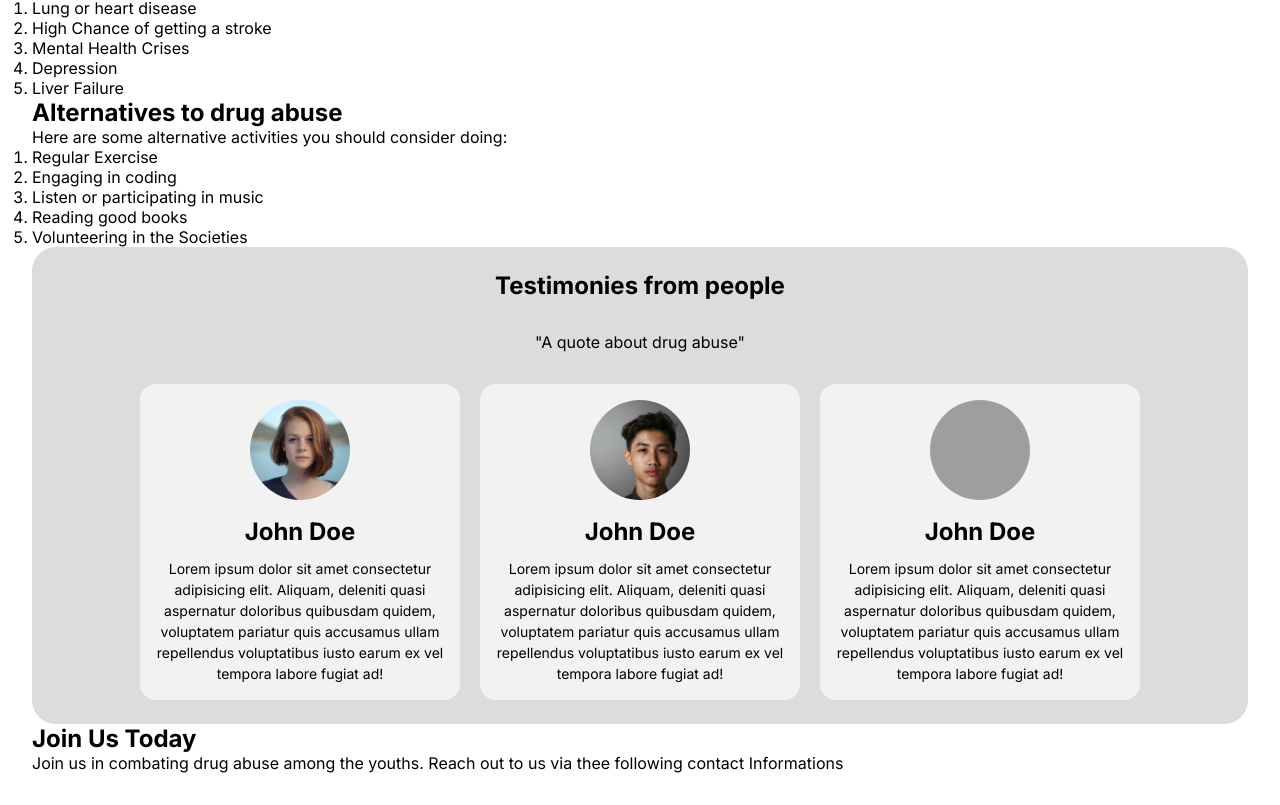
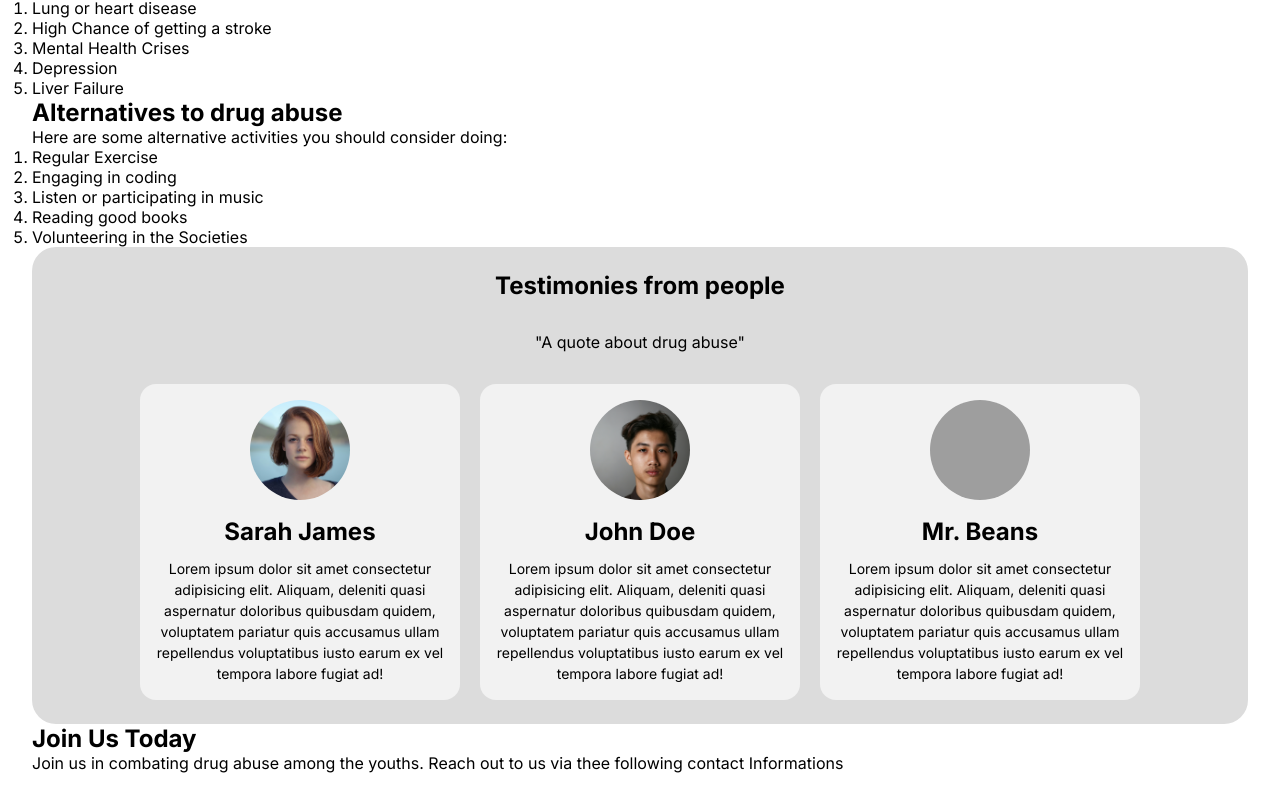
Before and after one commit to ayscript/htnl-project-2, a plain HTML site: page index.html in a window 1280 px wide. Shown: the part 453-1258 px from the top of the page. Drawn offline with Linux system fonts and the light colour scheme; grey boxes are pictures that could not be loaded.

Commit message:
new commit

```diff
--- a/index.html
+++ b/index.html
@@ -84,7 +84,7 @@
                 alt=""
                 class="profile_image"
               />
-              <p class="name">John Doe</p>
+              <p class="name">Sarah James</p>
             </div>
             <p>
               Lorem ipsum dolor sit amet consectetur adipisicing elit. Aliquam,
@@ -120,7 +120,7 @@
                 alt=""
                 class="profile_image"
               />
-              <p class="name">John Doe</p>
+              <p class="name">Mr. Beans</p>
             </div>
             <p>
               Lorem ipsum dolor sit amet consectetur adipisicing elit. Aliquam,
```
